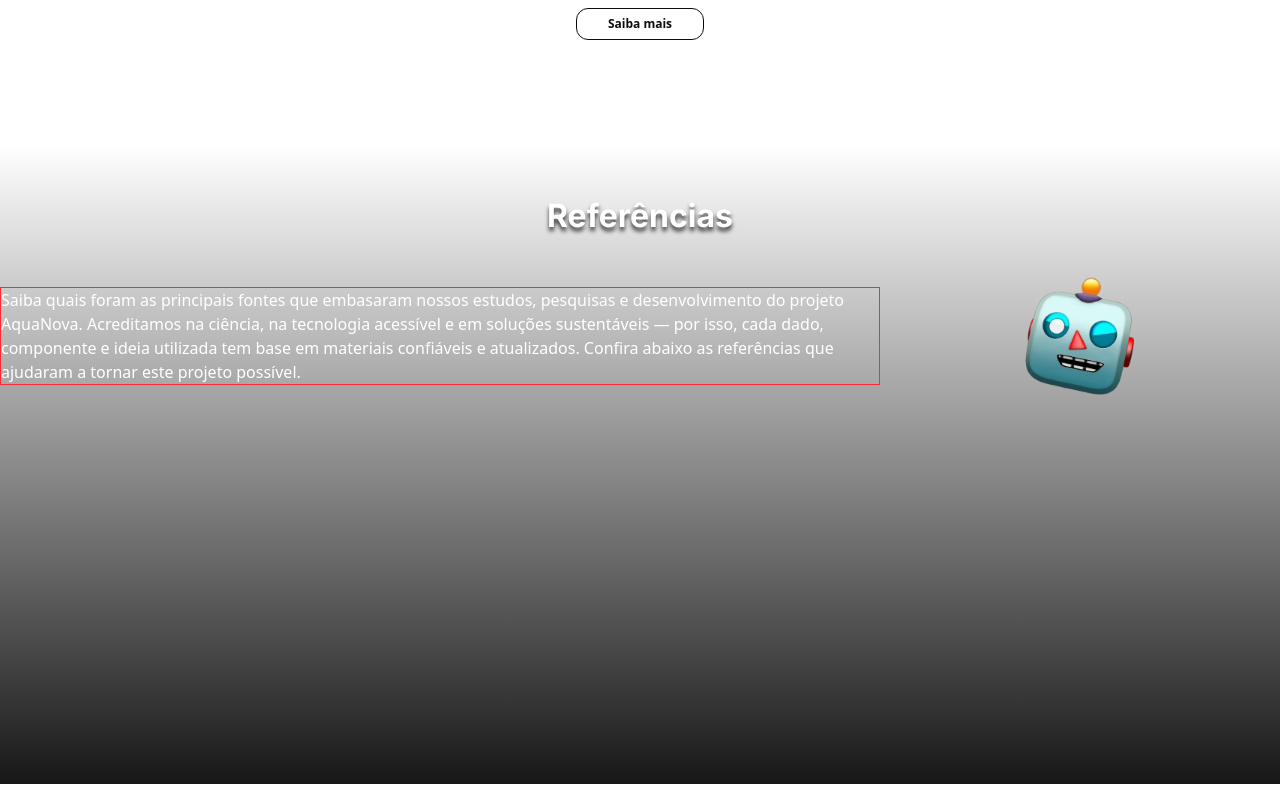
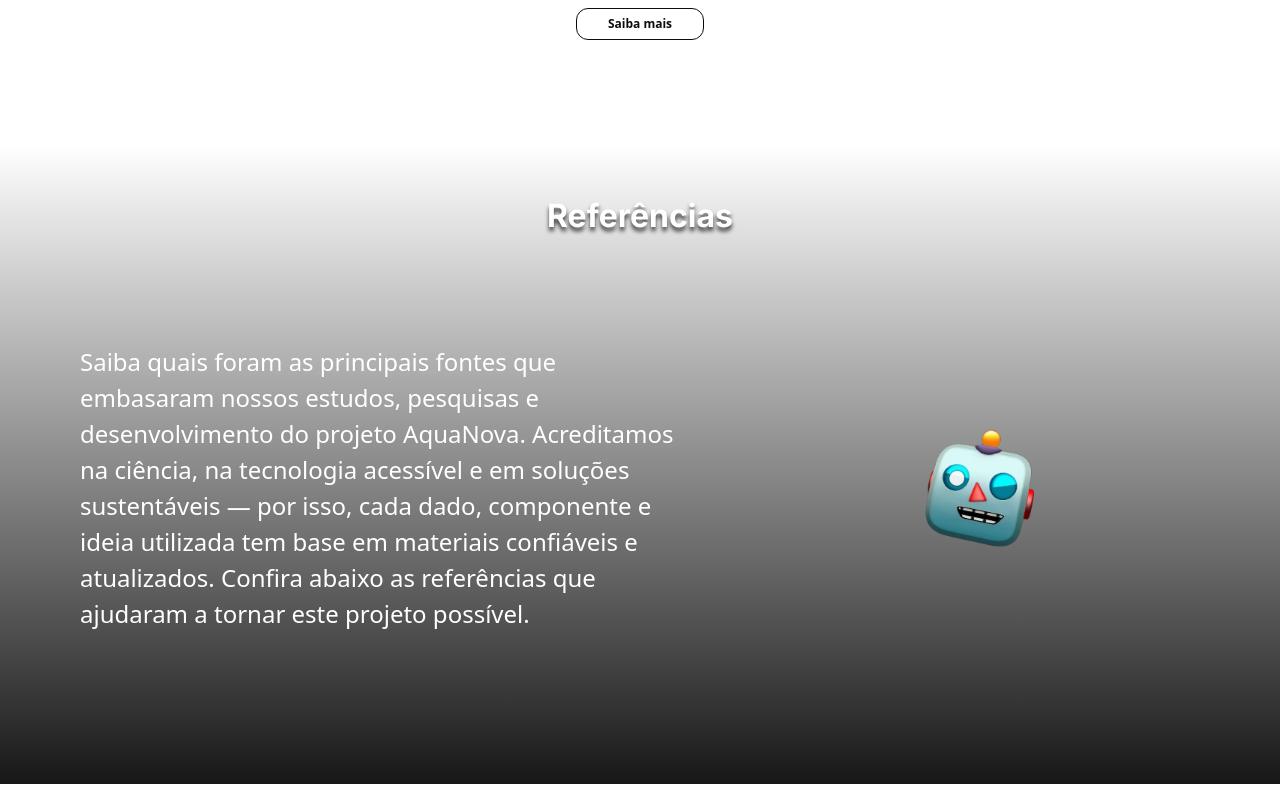
Before and after one commit to TccDessalinizador/AquaNova, a React (Vite) app: page / in a window 1280 px wide. Shown: the part 5746-6546 px from the top of the page. Built offline with nearby package versions, Linux system fonts and the light colour scheme.

Commit message:
finalizacao do header

```diff
--- a/src/components/Home.jsx
+++ b/src/components/Home.jsx
@@ -171,15 +171,15 @@ export function Home() {
                     </div>
                 </div>
 
-                <div id="referencias" class="bg-white dark:bg-[#131313] lg:bg-gradient-to-t from-neutral-900 to-neutral-900/0 flex flex-col text-white h-[94vh] mt-[4rem] lg:w-[80rem] lg:h-[40rem] lg:mx-auto">
-                    <h1 class="mt-[3rem] text-[2rem] font-inter font-bold flex justify-center text-shadow-xl text-white">Referências</h1>
+                <div id="referencias" class="bg-white dark:bg-[#131313] lg:bg-gradient-to-t from-neutral-900 to-neutral-900/0 flex flex-col text-white h-[94vh] mt-[4rem] lg:w-[80rem] lg:h-[40rem] lg:mx-auto lg:mb-[1rem]">
+                    <h1 class="mt-[3rem] text-[2rem] font-inter font-bold flex justify-center text-shadow-xl text-white mb-[8rem]">Referências</h1>
 
                     <div class="lg:flex lg:flex-row">
-                        <div class="flex justify-center self-center border border-red-500 lg">
+                        <div class="flex justify-center self-center lg:h-[15rem] lg:w-[80rem] lg:ml-[5rem] flex justify-center items-center text-[1.5rem]">
                             <p>Saiba quais foram as principais fontes que embasaram nossos estudos, pesquisas e desenvolvimento do projeto AquaNova. Acreditamos na ciência, na tecnologia acessível e em soluções sustentáveis — por isso, cada dado, componente e ideia utilizada tem base em materiais confiáveis e atualizados. Confira abaixo as referências que ajudaram a tornar este projeto possível.</p>
                         </div>
 
-                        <div class="w-[100%] flex justify-center self-center lg:">
+                        <div class="w-[100%] flex justify-center self-center">
                             <img src={robo} alt="" class="w-[12rem] h-[12rem]" />
                         </div>
 
```
